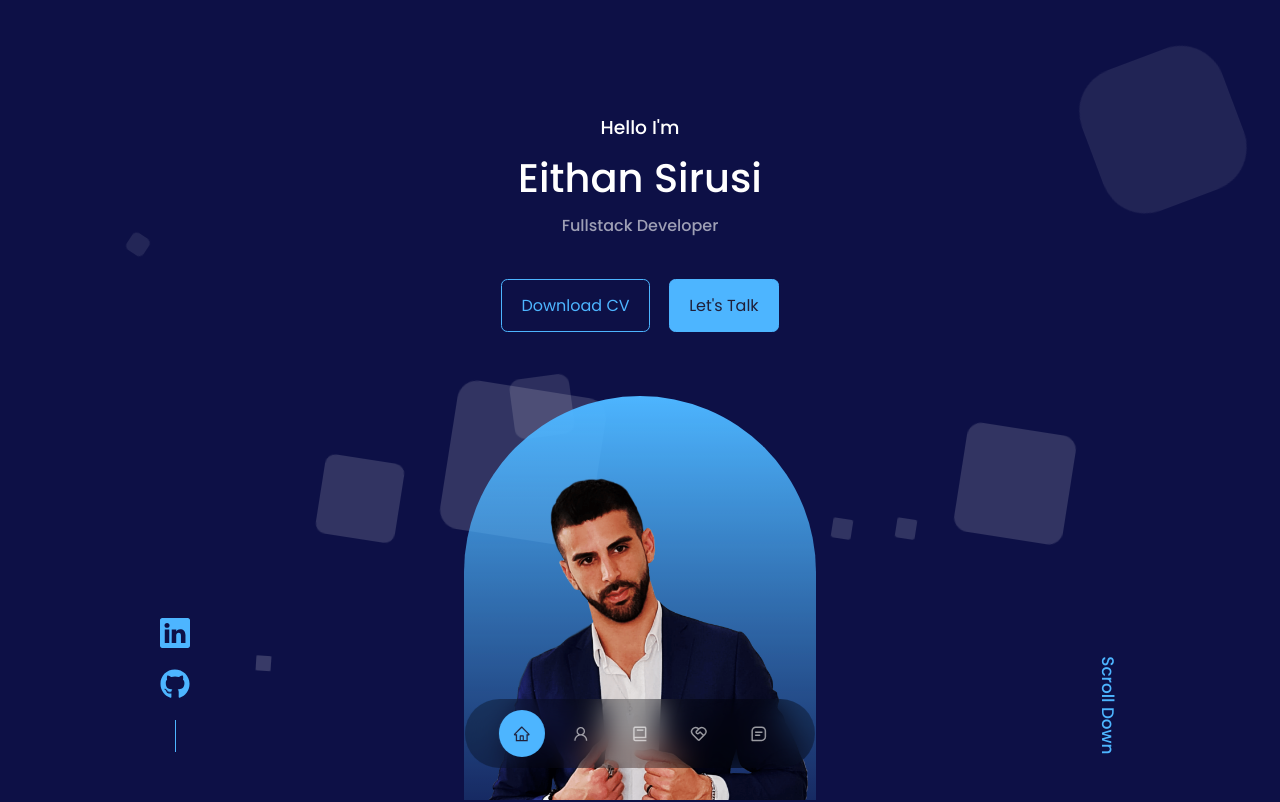
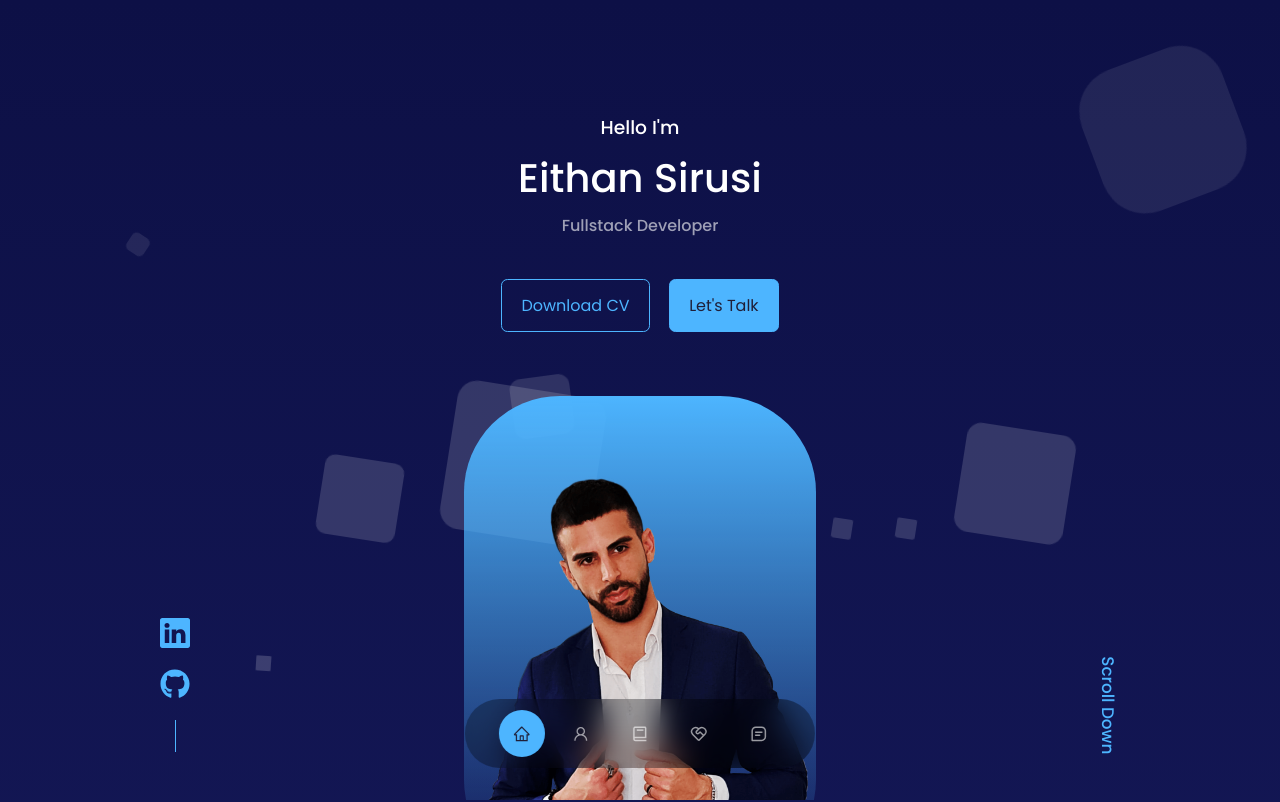
Before and after one commit to eithan31sirusi/new_portfolio, a React (Create React App) app: page / in a window 1280 px wide. Shown: the top 802 px of the page. Built offline with nearby package versions, Linux system fonts and the light colour scheme; the HTML template or start-up script is replaced by a standard one.

Commit message:
changing the gradient bg

```diff
--- a/src/UI/animatedBG.css
+++ b/src/UI/animatedBG.css
@@ -1,6 +1,5 @@
 .area {
-  background: #0d1046;
-  background: -webkit-linear-gradient(to left, #0d1046, #4e54c8);
+  background: linear-gradient(to bottom, #0d1046, #303697);
   width: 100%;
   height: fit-content;
   position: absolute;
--- a/src/components/contact/Contact.jsx
+++ b/src/components/contact/Contact.jsx
@@ -19,8 +19,7 @@ const Contact = () => {
   useEffect(() => {
     console.log(formErrors);
 
-    const objValues = Object.keys(formErrors).length;
-    if (objValues === 0) {
+    if (Object.keys(formErrors).length === 0) {
       if (isSubmitting) {
         setSend(true);
       }
@@ -34,16 +33,14 @@ const Contact = () => {
     const { name, value } = e.target;
 
     setFormValues({ ...formValues, [name]: value });
+    setFormErrors(validateForm(formValues));
 
     console.log(formValues);
   };
 
   const sendEmail = (e) => {
     e.preventDefault();
-
-    setFormErrors(validateForm(formValues));
     setIsSubmitting(true);
-
     if (send) {
       emailjs
         .sendForm(
@@ -82,8 +79,16 @@ const Contact = () => {
             </a>
           </article>
         </div>
+
         {/* END OF CONTACT OPTIONS */}
         <form ref={form} onSubmit={sendEmail}>
+          {Object.keys(formErrors).length === 0 && isSubmitting ? (
+            <div className="success_message">
+              The message was received successfully!
+            </div>
+          ) : (
+            ""
+          )}
           <p className="error_message">{formErrors.userName}</p>
           <input
             type="text"
--- a/src/components/contact/contact.css
+++ b/src/components/contact/contact.css
@@ -45,6 +45,11 @@
   font-size: 0.8rem;
 }
 
+.success_message {
+  color: green;
+  font-size: 1rem;
+}
+
 /* ================= FORM ================== */
 form {
   display: flex;
--- a/src/components/footer/footer.css
+++ b/src/components/footer/footer.css
@@ -65,7 +65,6 @@ footer a {
   }
 
   .permalinks > li {
-    margin: 0 0 1rem;
   }
 
   .footer__socials {
--- a/src/components/header/CTA.jsx
+++ b/src/components/header/CTA.jsx
@@ -1,5 +1,5 @@
 import React from "react";
-import CV from "../../assets/Eithan_CV .pdf";
+import CV from "../../assets/Eithan_CV.pdf";
 
 const CTA = () => {
   return (
--- a/src/components/header/header.css
+++ b/src/components/header/header.css
@@ -50,7 +50,7 @@ header {
   left: 50%;
   transform: translateX(-50%);
   margin-top: 4rem;
-  border-radius: 12rem 12rem 0 0;
+  border-radius: 6rem 6rem 6em 6rem;
   overflow: hidden;
   padding: 5rem 1.5rem 1.5rem 1.5rem;
 }
```
Also changed, not shown: 2 other files (tests, documents, lock files or other folders).
